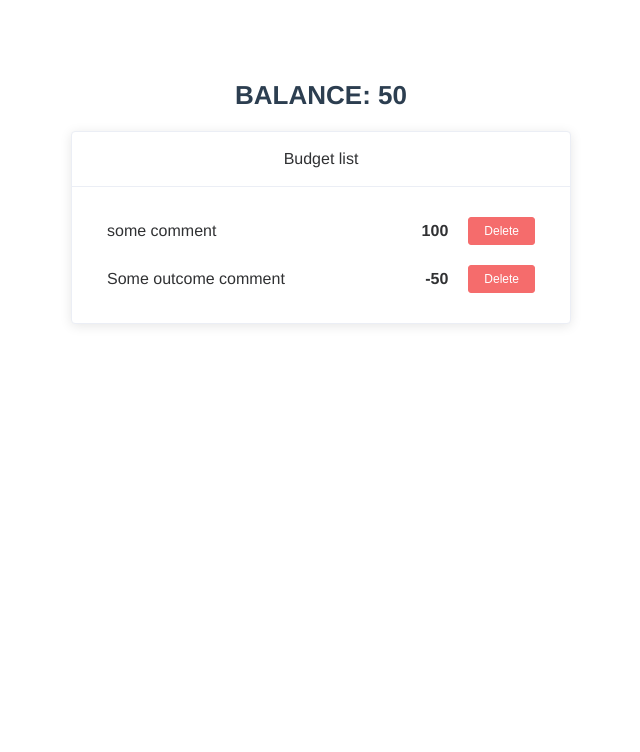
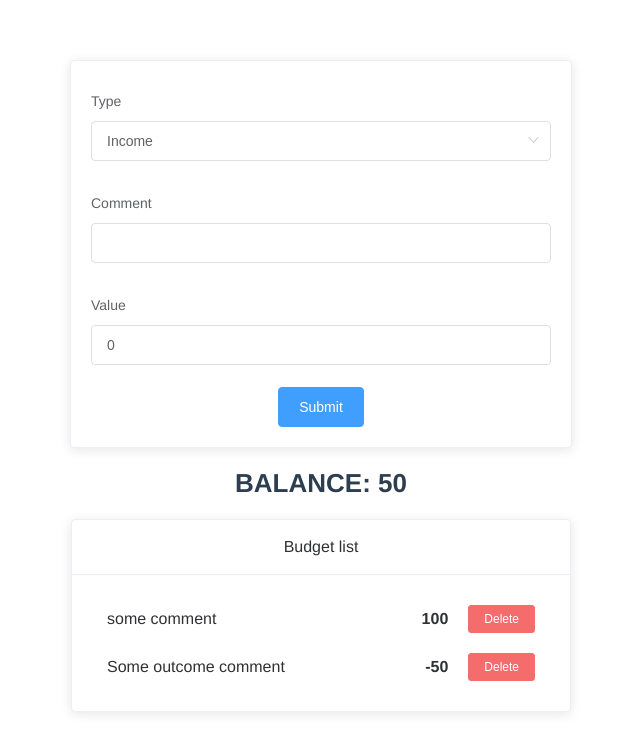
Before and after one commit to Pavel-VV/Budget-app3, a Vue app: page / in a window 1280 px wide. Shown: the top 752 px of the page, without its empty margins (319-959 px from the left). Built offline with nearby package versions, Linux system fonts and the light colour scheme.

Commit message:
add 'formBudget' component

```diff
--- a/src/App.vue
+++ b/src/App.vue
@@ -1,5 +1,6 @@
 <template>
   <div id="app">
+    <FormBudget />
     <TotalBalance :total="totalBalance" />
     <BudgetList :list="list" @deleteItem="onDelete" />
   </div>
@@ -8,11 +9,13 @@
 <script>
 import BudgetList from '@/components/BudgetList';
 import TotalBalance from '@/components/TotalBalance';
+import FormBudget from '@/components/FormBudget';
 export default {
   name: 'App',
   components: {
     BudgetList,
     TotalBalance,
+    FormBudget,
   },
   data: () => ({
     list: {
--- /dev/null
+++ b/src/components/FormBudget.vue
@@ -0,0 +1,48 @@
+<template>
+  <ElCard class="form-card">
+    <ElForm :model='formData'>
+      <ElFormItem label="Type" prop="type">
+        <ElSelect class="type-select" v-model="formData.type" placeholder="chose type...">
+          <ElOption label="Income" value="INCOME" />
+          <ElOption label="Outcome" value="OUTCOME" />
+        </ElSelect>
+      </ElFormItem>
+      <ElFormItem label="Comment" prop="comment">
+        <ElInput v-model="formData.comment" />
+      </ElFormItem>
+      <ElFormItem label="Value" prop="value">
+        <ElInput v-model.number="formData.value" />
+      </ElFormItem>
+      <ElButton type="primary" @click.prevent="onSubmit">Submit</ElButton>
+    </ElForm>
+  </ElCard>
+</template>
+
+<script>
+export default {
+  name: 'FormBudget',
+  data: ()=>({
+    formData: {
+      type: 'INCOME',
+      comment: '',
+      value: 0,
+    },
+  }),
+  methods: {
+    onSubmit() {
+
+    },
+  }
+}
+</script>
+
+<style scoped>
+.form-card {
+  max-width: 500px;
+  margin: auto;
+}
+
+.type-select {
+  width: 100%;
+}
+</style>
```
